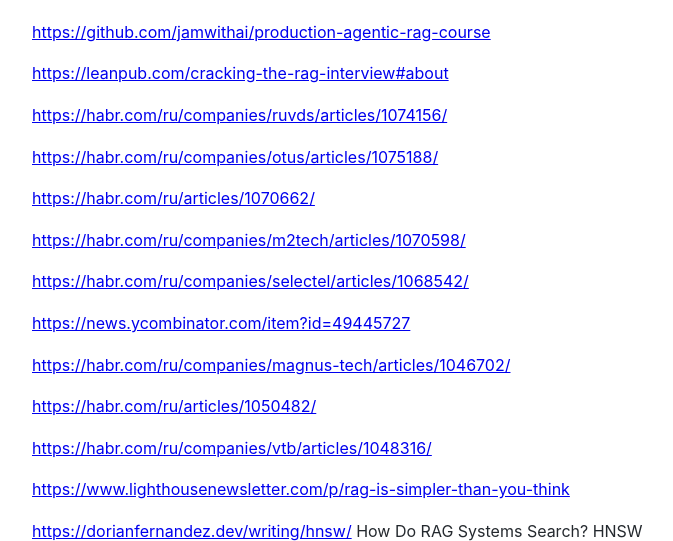
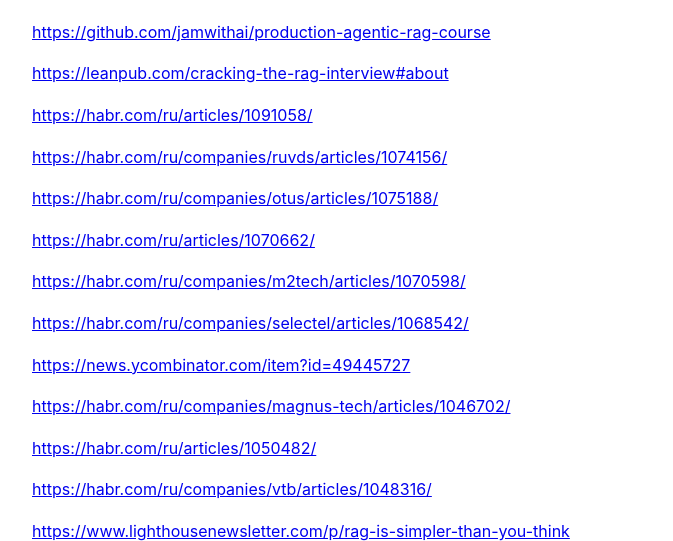
Before and after one commit to Michael-Lubinsky/michael-lubinsky.github.com, a Jekyll site: the page built from ml/rag.md, in a window 1280 px wide and 900 px high, scrolled down 1010 px, cut to the strip 155-696 px from the top of the window. Shown: the whole strip, without its empty margins (158-831 px from the left). Built offline with Jekyll 4.4.1, drawn with Linux system fonts in a browser that asks for light colours; our own code applies the rules of GitHub Pages for plain Markdown files.

Commit message:
Add additional links to rag.md

```diff
--- a/ml/rag.md
+++ b/ml/rag.md
@@ -4,6 +4,8 @@
 <https://github.com/jamwithai/production-agentic-rag-course>
 
 <https://leanpub.com/cracking-the-rag-interview#about>
+
+<https://habr.com/ru/articles/1091058/>
 
 <https://habr.com/ru/companies/ruvds/articles/1074156/>
 
```
